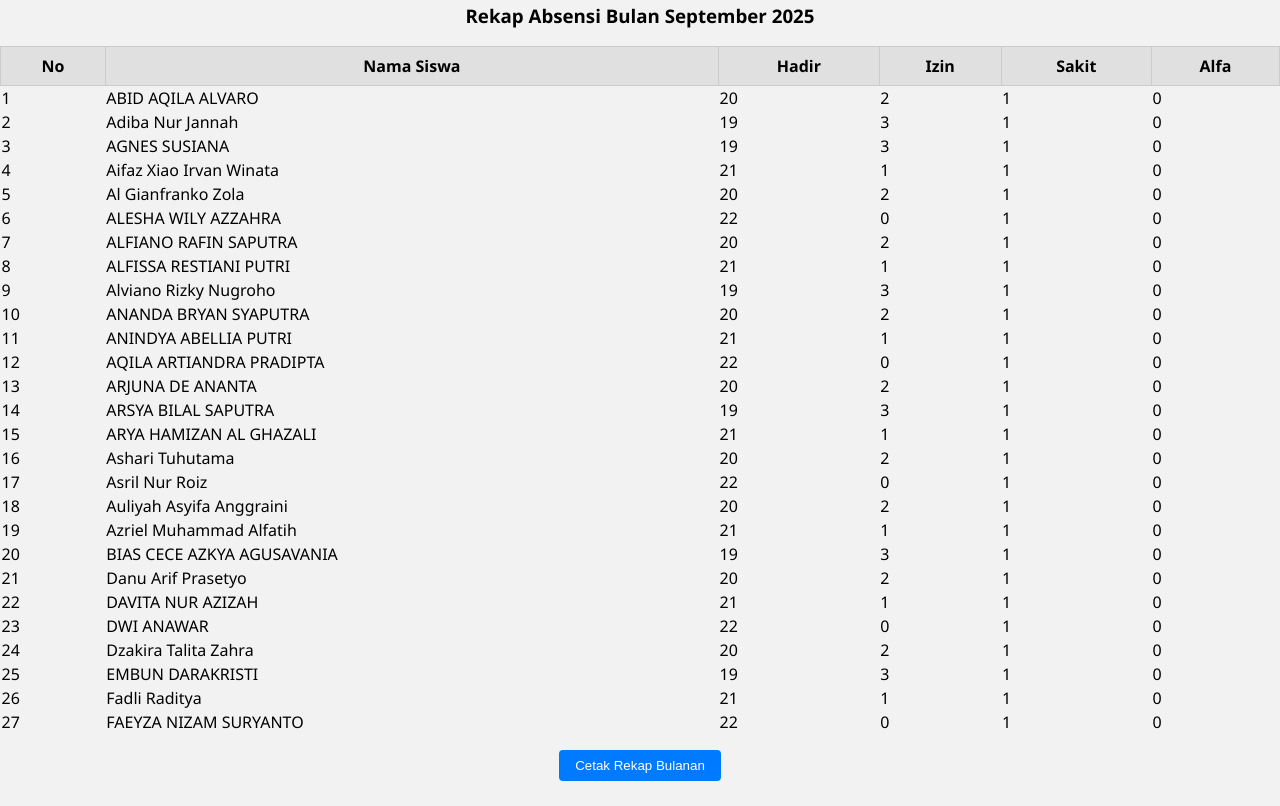
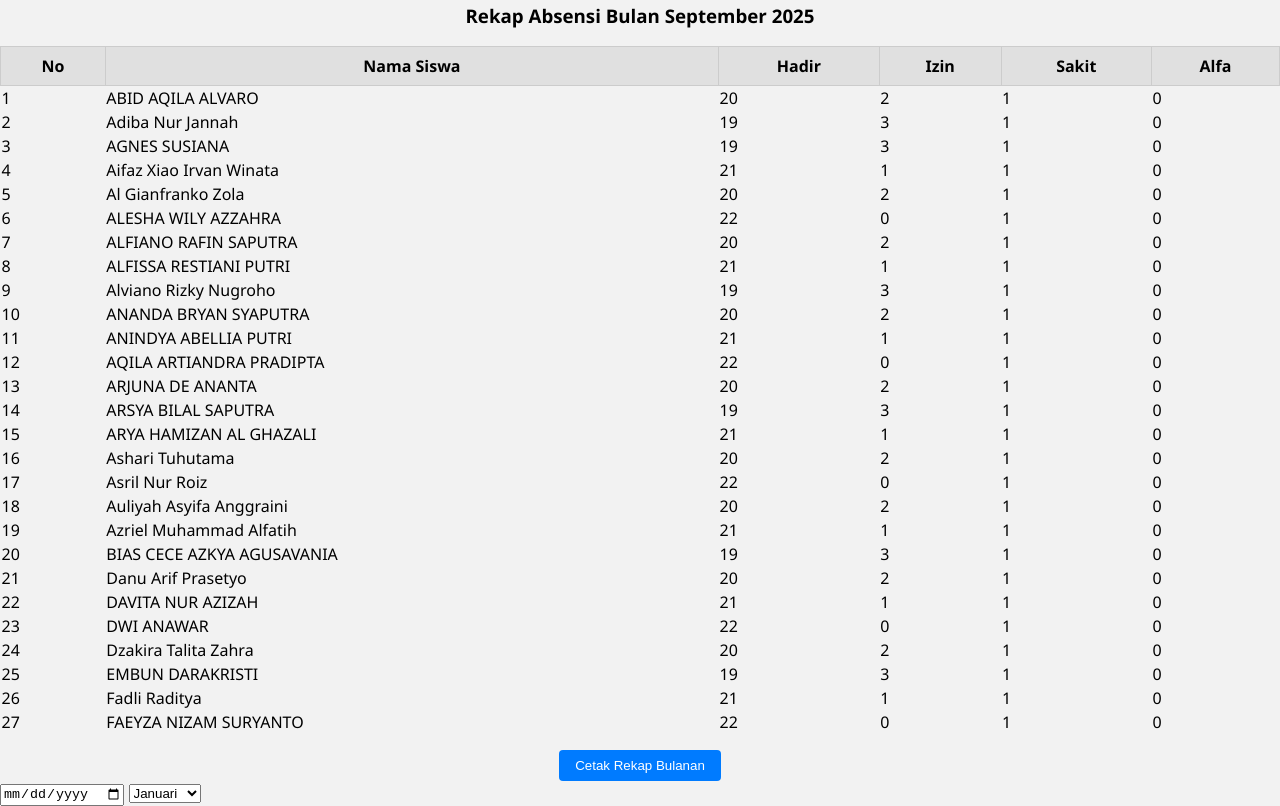
Before and after one commit to annaendri19-ops/SI-ABDI-SDN-KATELAN-1, a plain HTML site: page index.html in a window 1280 px wide. Shown: the part 1946-2752 px from the top of the page. Before the commit the page ends 2727 px from the top, so only its background shows below. Drawn offline with Linux system fonts and the light colour scheme.

Commit message:
Update index.html

```diff
--- a/index.html
+++ b/index.html
@@ -255,3 +255,9 @@
     });
   }
 </script>
+<input type="date" id="dailySelector" />
+<select id="monthlySelector">
+  <option value="01">Januari</option>
+  <option value="02">Februari</option>
+  <!-- dan seterusnya -->
+</select>
```
